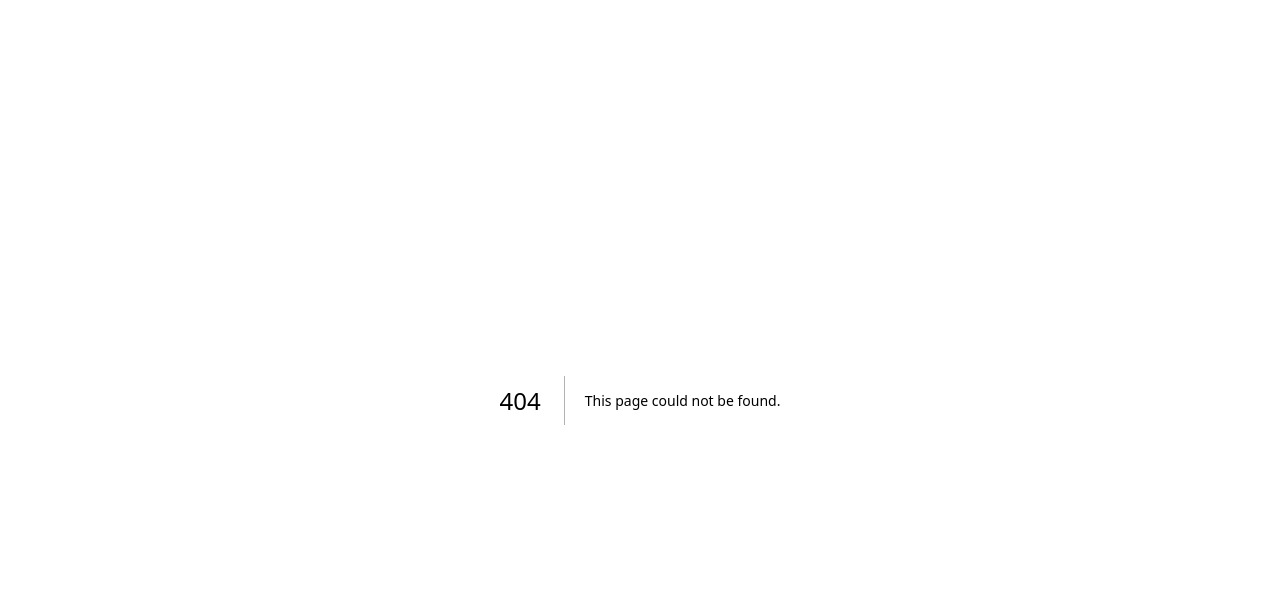
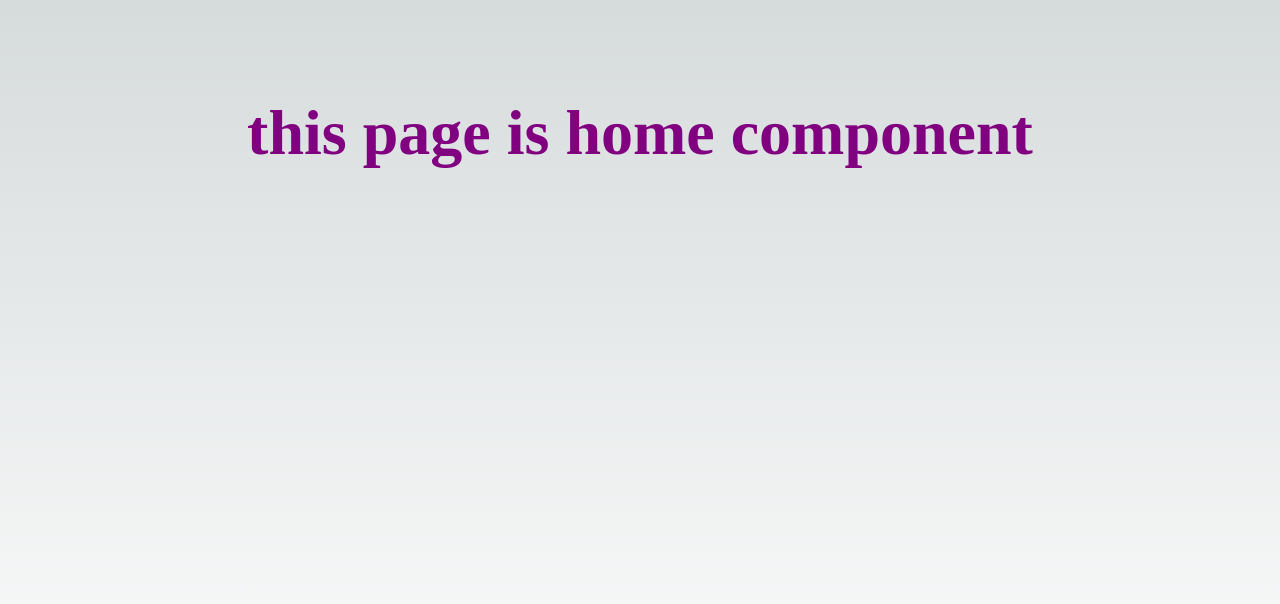
Before and after one commit to shoaibattari/Shoaib-Nextjs-HelloWorld, a Next.js app in the folder shoaib-next-app/: page /home in a window 1280 px wide. Before the commit this address had no page. Shown: the top 604 px of the page. Built offline with nearby package versions, Linux system fonts and the light colour scheme.

Commit message:
add pages

```diff
--- /dev/null
+++ b/shoaib-next-app/app/home/page.tsx
@@ -0,0 +1,8 @@
+import styles from '..//page.module.css'
+
+export default function Home() {
+    return (
+      <main className={styles.main}>
+  <h1>this page is home component</h1>
+  </main>)
+  }
```
Also changed, not shown: shoaib-next-app/app/home/about/page.tsx (added, +8 -0 lines), shoaib-next-app/app/home/contactUs/page.tsx (added, +8 -0 lines).
